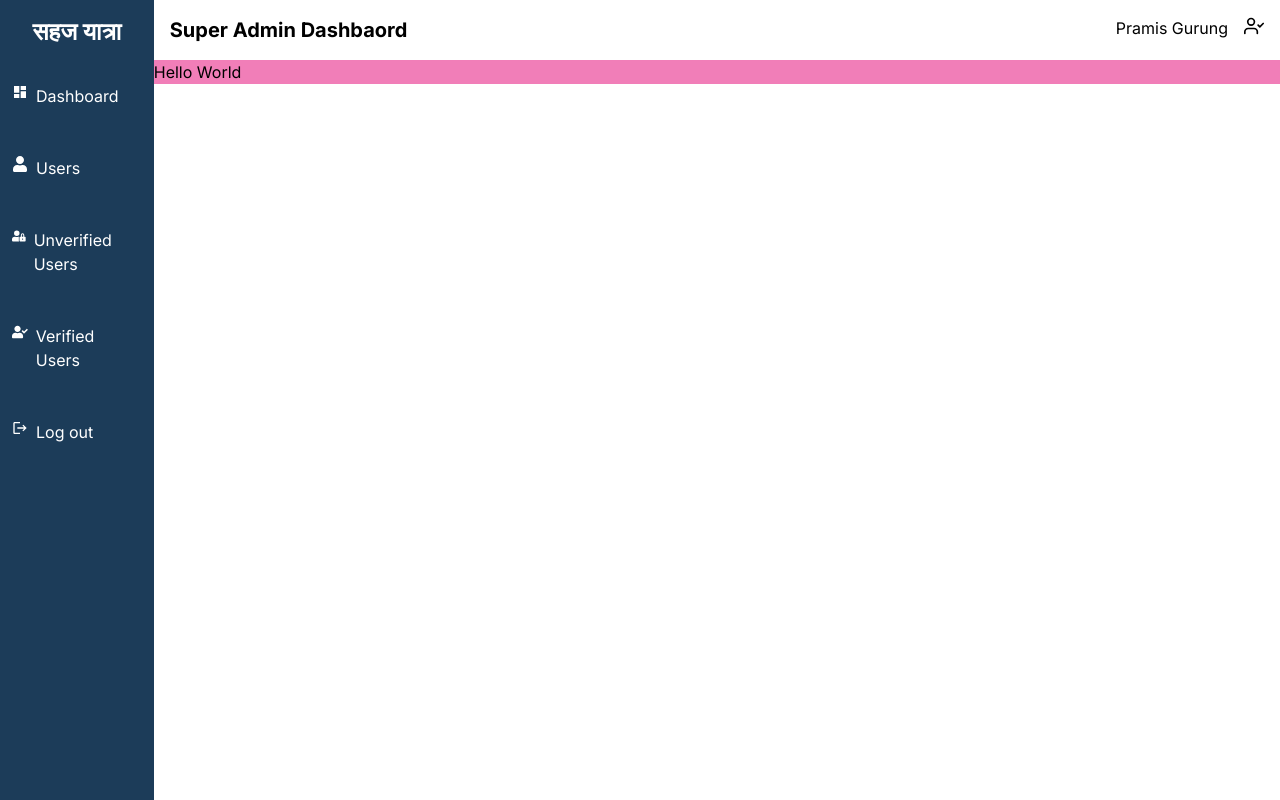
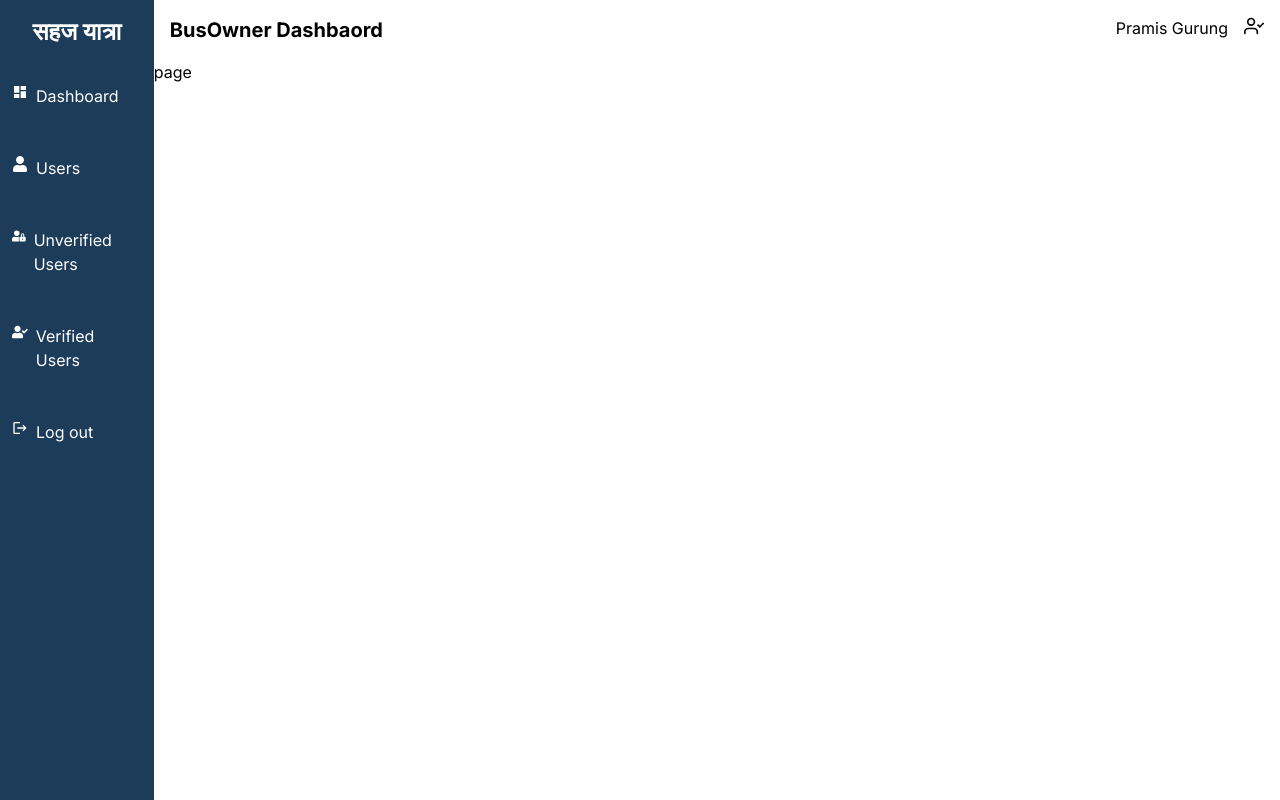
Before and after one commit to PramisGrg/Sahaj-Yatra, a Next.js app: page /superadmindashboard in a window 1280 px wide. Built offline with nearby package versions, Linux system fonts and the light colour scheme.

Commit message:
superadmin route

```diff
--- a/app/(dashboard)/admindashboard/busRegistration/page.js
+++ b/app/(dashboard)/admindashboard/busRegistration/page.js
@@ -44,7 +44,7 @@ const RegisterPage = () => {
     <div>
       <ToastContainer />
 
-      <div className="h-screen flex justify-center items-center bg-slate-200">
+      <div className="h-screen flex justify-center items-center bg-slate-100">
         <div className="w-4/5 rounded-lg md:w-[450px] bg-white">
           <form onSubmit={handleSubmit(onSubmit)} className=" h-full my-8">
             <div className="text-center ">
--- /dev/null
+++ b/app/(dashboard)/superadmindashboard/layout.js
@@ -0,0 +1,16 @@
+import SuperAdminSidebar from "@/ui/superadminSidebar";
+import Topbar from "@/ui/topbar";
+
+const Layout = ({ children }) => {
+  return (
+    <div className="h-screen flex">
+      <SuperAdminSidebar />
+      <div className="flex flex-col w-full overflow-hidden">
+        <Topbar />
+        <div className=" flex-grow">{children}</div>
+      </div>
+    </div>
+  );
+};
+
+export default Layout;
--- a/app/(dashboard)/superadmindashboard/page.js
+++ b/app/(dashboard)/superadmindashboard/page.js
@@ -1,28 +1,11 @@
 import React from "react";
-import SuperAdminSidebar from "@/ui/superadminSidebar";
 
-import { FiUserCheck } from "react-icons/fi";
-
-const SuperAdminDashboard = () => {
+const page = () => {
   return (
     <div>
-      <div className="flex h-screen w-screen">
-        <SuperAdminSidebar />
-        <div className="flex flex-col overflow-hidden">
-          <div className="flex justify-between p-4 ">
-            <div>
-              <h1 className="font-bold text-xl">Super Admin Dashbaord </h1>
-            </div>
-            <div className="flex gap-4">
-              <span>Pramis Gurung</span>
-              <FiUserCheck className="font-bold text-xl" />
-            </div>
-          </div>
-          <h1 className="w-screen bg-pink-400 ">Hello World</h1>
-        </div>
-      </div>
+      <h1>page</h1>
     </div>
   );
 };
 
-export default SuperAdminDashboard;
+export default page;
--- /dev/null
+++ b/app/(dashboard)/superadmindashboard/unverifiedusers/page.js
@@ -0,0 +1,11 @@
+import React from "react";
+
+const UnverifiedUsers = () => {
+  return (
+    <div>
+      <h1>Unverified Users</h1>
+    </div>
+  );
+};
+
+export default UnverifiedUsers;
```
Also changed, not shown: ui/superadminSidebar.js (+4 -4 lines), app/(dashboard)/superadmindashboard/users/page.js (added), app/(dashboard)/superadmindashboard/verifiedusers/page.js (added).
